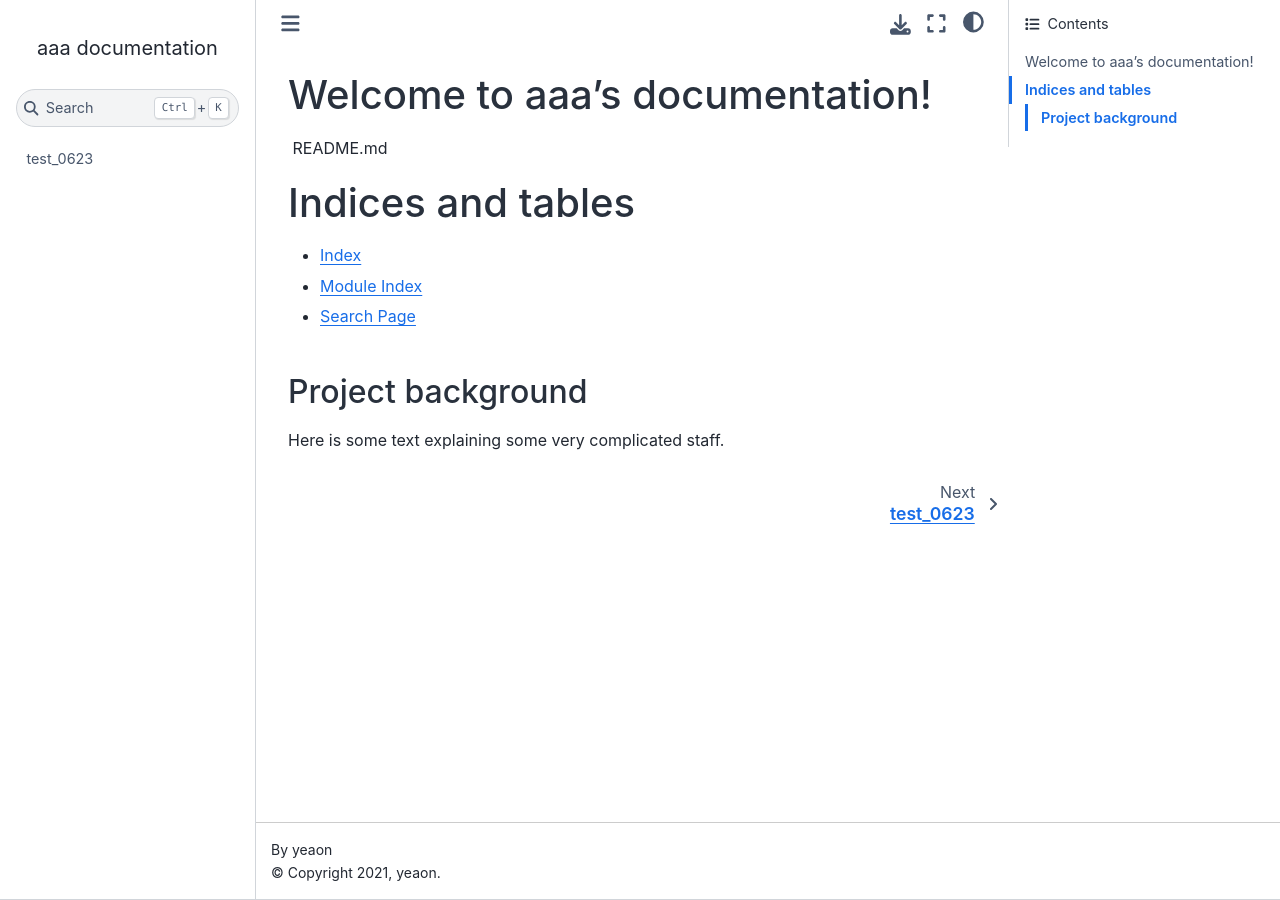
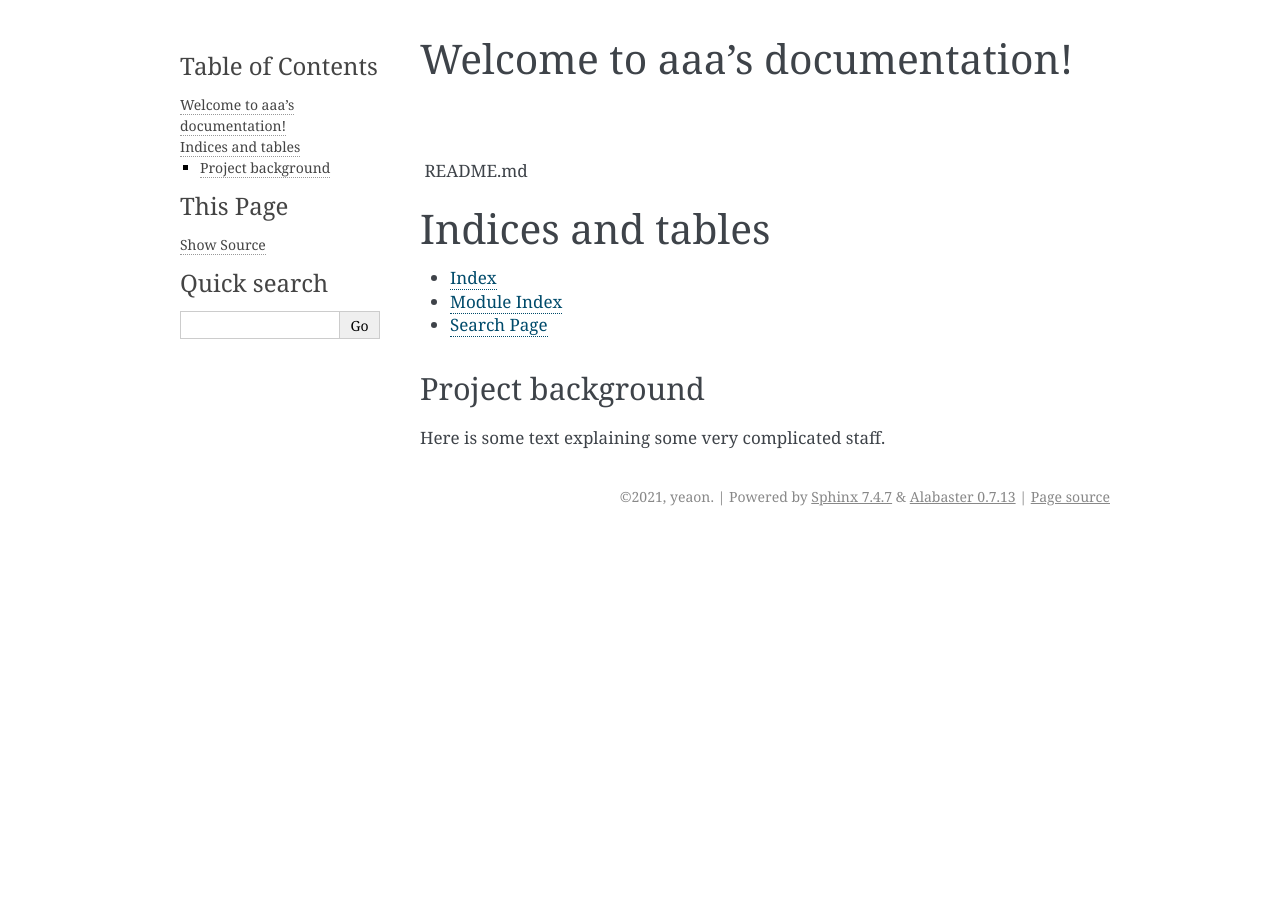
Before and after one commit to yeaon615/test_0623, a Sphinx documentation site: the page built from docs/index.rst, in a window 1280 px wide. Built offline with Sphinx 7.4.7, drawn with Linux system fonts in a browser that asks for light colours.

Commit message:
require_txt_2

```diff
--- a/docs/conf.py
+++ b/docs/conf.py
@@ -56,7 +56,7 @@ exclude_patterns = ['_build', 'Thumbs.db', '.DS_Store']
 # The theme to use for HTML and HTML Help pages.  See the documentation for
 # a list of builtin themes.
 #
-html_theme = 'sphinx_book_theme'
+html_theme = 'alabaster'
 
 # Add any paths that contain custom static files (such as style sheets) here,
 # relative to this directory. They are copied after the builtin static files,
--- a/docs/requirements.txt
+++ b/docs/requirements.txt
@@ -1,3 +1,2 @@
 sphinx == 3.5.4
 myst_parser
-sphinxjp.themes.sphinx_book_theme
```
